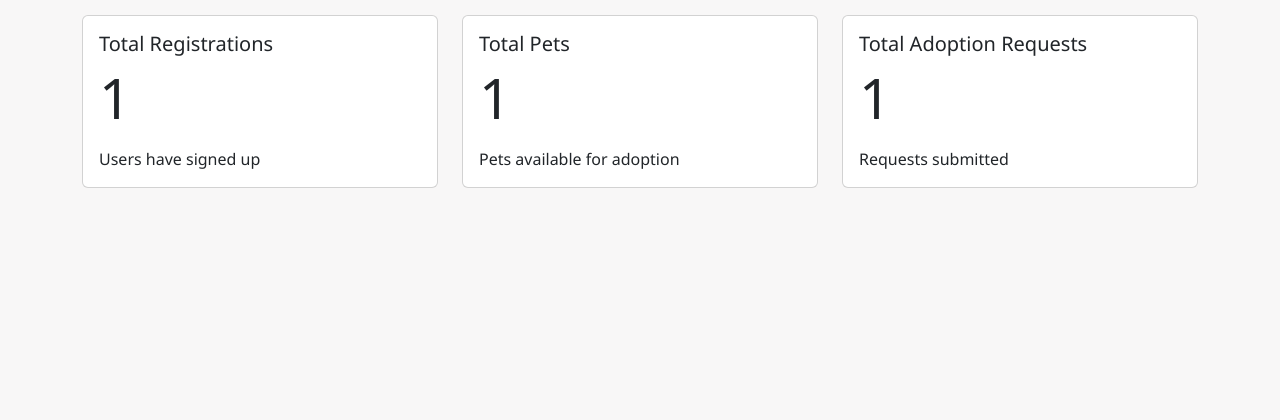
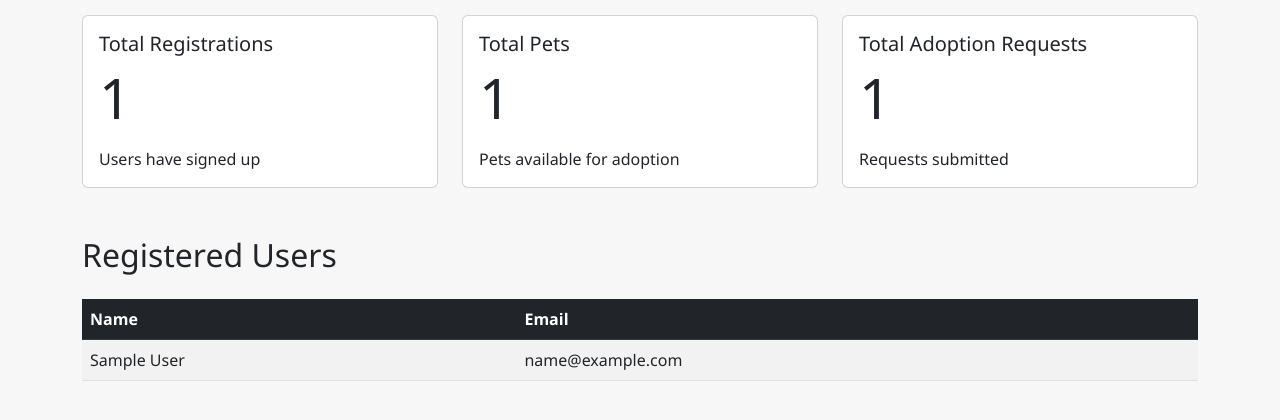
Before and after one commit to qplquizon/PAWRADISE-HOME, a PHP site: page /Pawradise/admin_panel.php in a window 1280 px wide. Shown: the part 311-731 px from the top of the page. Run offline with PHP 8.4, Linux system fonts and the light colour scheme; tables that the repository leaves empty or names only in its code hold one stand-in row (values such as "Sample post"); grey boxes marked "Sample" are stand-in pictures.

Commit message:
admin panel

```diff
--- a/admin_panel.php
+++ b/admin_panel.php
@@ -8,6 +8,16 @@ $query = $conn->prepare("SELECT COUNT(*) as total_users FROM `account`");
 $query->execute();
 $result = $query->fetch(PDO::FETCH_ASSOC);
 $total_users = $result['total_users'];
+
+// Fetch registered users
+try {
+    $users_query = $conn->prepare("SELECT name, email FROM `account` ORDER BY name ASC");
+    $users_query->execute();
+    $users = $users_query->fetchAll(PDO::FETCH_ASSOC);
+} catch (PDOException $e) {
+    echo "Error fetching users: " . $e->getMessage();
+    $users = [];
+}
 
 
 if(isset($_POST['add_pet'])){
@@ -255,6 +265,32 @@ $total_adoption_requests = count($adoption_requests);
                         </div>
                     </div>
                 </div>
+
+                <h2 class="mt-5 mb-4">Registered Users</h2>
+                <div class="table-responsive">
+                    <table class="table table-striped table-hover">
+                        <thead class="table-dark">
+                            <tr>
+                                <th scope="col">Name</th>
+                                <th scope="col">Email</th>
+                            </tr>
+                        </thead>
+                        <tbody>
+                            <?php if(count($users) > 0): ?>
+                                <?php foreach($users as $user): ?>
+                                    <tr>
+                                        <td><?php echo htmlspecialchars($user['name']); ?></td>
+                                        <td><?php echo htmlspecialchars($user['email']); ?></td>
+                                    </tr>
+                                <?php endforeach; ?>
+                            <?php else: ?>
+                                <tr>
+                                    <td colspan="2" class="text-center">No users found.</td>
+                                </tr>
+                            <?php endif; ?>
+                        </tbody>
+                    </table>
+                </div>
             </div>
 
             <div class="tab-pane fade" id="animals" role="tabpanel">
```
Also changed, not shown: TODO.md (+19 -0 lines).
